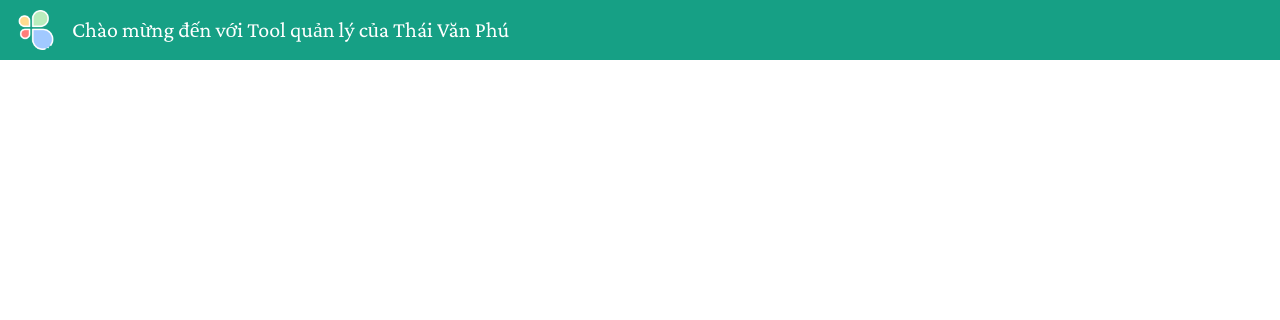
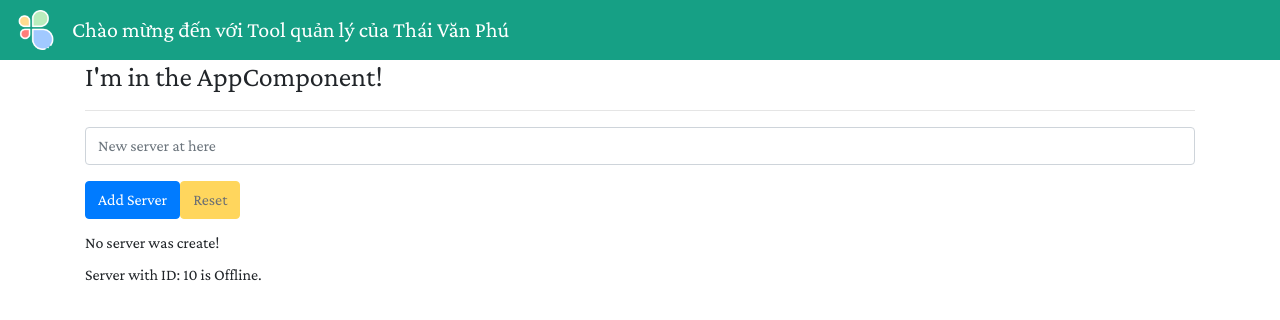
Before and after one commit to mdev-qn95/manager-tool, an Angular app: page / in a window 1280 px wide. Shown: the top 320 px of the page. Built offline with nearby package versions, Linux system fonts and the light colour scheme.

Commit message:
create component

```diff
--- a/src/app/app.component.html
+++ b/src/app/app.component.html
@@ -6,3 +6,12 @@
   />
   <span>Chào mừng đến với Tool quản lý của Thái Văn Phú</span>
 </div>
+<div class="container">
+  <div class="row">
+      <div class="col-xs-12 col-sm-12 col-md-12 col-lg-12">
+          <h3>I'm in the AppComponent!</h3>
+          <hr>
+          <app-servers></app-servers>
+      </div>
+  </div>
+</div>
--- /dev/null
+++ b/src/app/server/server.component.html
@@ -0,0 +1 @@
+<p>Server with ID: {{ serverId }} is {{ getServerStatus() }}.</p>
--- /dev/null
+++ b/src/app/server/server.component.ts
@@ -0,0 +1,22 @@
+import { Component, OnInit } from '@angular/core';
+
+@Component({
+  selector: 'app-server',
+  templateUrl: './server.component.html',
+  styleUrls: ['./server.component.scss']
+})
+export class ServerComponent implements OnInit {
+
+  constructor() { }
+
+  serverId: number = 10;
+  serverStatus: string = 'Offline';
+
+  getServerStatus() {
+    return this.serverStatus
+  }
+
+  ngOnInit(): void {
+  }
+
+}
--- /dev/null
+++ b/src/app/servers/servers.component.html
@@ -0,0 +1,7 @@
+
+<input type="text" class="form-control" id="newServer" placeholder="New server at here" [(ngModel)]="serverName"><br>
+<button type="button" class="btn btn-primary" [disabled]="!allowNewServer" (click)="onCreateServer()">Add Server</button>
+<button type="button" class="btn btn-warning" [disabled]="serverName === ''" (click)="serverName = ''">Reset</button><br><br>
+
+<p>{{ serverCreationStatus }}</p>
+<app-server></app-server>
--- /dev/null
+++ b/src/app/servers/servers.component.ts
@@ -0,0 +1,27 @@
+import { Component, OnInit } from '@angular/core';
+
+@Component({
+  selector: 'app-servers',
+  templateUrl: './servers.component.html',
+  styleUrls: ['./servers.component.scss']
+})
+export class ServersComponent implements OnInit {
+
+  allowNewServer = false;
+  serverCreationStatus = 'No server was create!'
+  serverName = '';
+
+  constructor() {
+    setTimeout(() => {
+      this.allowNewServer = true
+    }, 2000)
+  }
+
+  ngOnInit(): void {
+  }
+
+  onCreateServer() {
+    this.serverCreationStatus = 'Server was created! Name is ' + this.serverName;
+  }
+
+}
```
Also changed, not shown: src/app/app.module.ts (+8 -2 lines), src/app/server/server.component.scss (added), src/app/servers/servers.component.scss (added), 2 other files (tests, documents, lock files or other folders).
